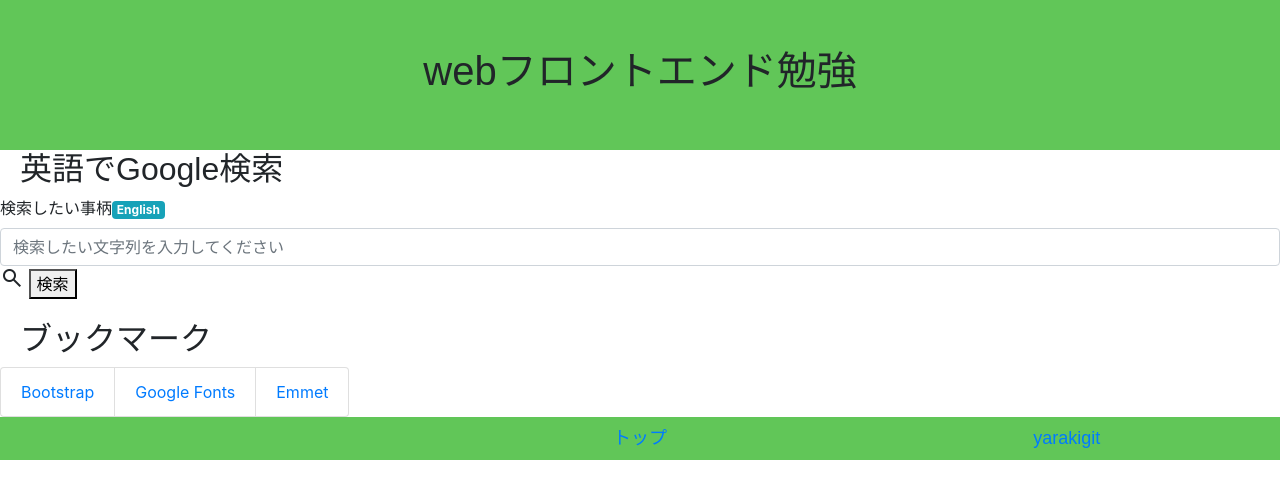
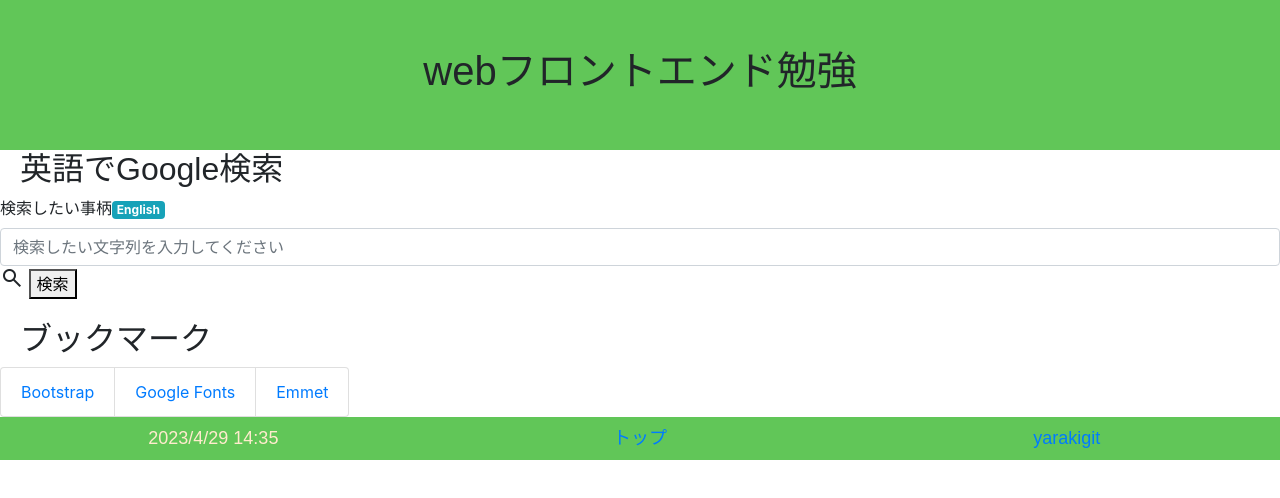
Before and after one commit to yarakigit/2023-web-frontend-sandbox, a plain HTML site: page index.html in a window 1280 px wide. Drawn offline with nearby package versions, Linux system fonts and the light colour scheme; a web font is replaced by a local one.

Commit message:
add date js script

```diff
--- a/css/style.css
+++ b/css/style.css
@@ -11,14 +11,20 @@ body footer .container-fluid{
     background: #61c658;
     font-size: large;
 }
-
-footer div.col-md-4:first-child p{
+footer #footerDate {
+    display: flex;
+    justify-content:  center;
+    align-items: center;
+    height: 100%;
+    color: blanchedalmond;
+}
+footer #footerTop {
     display: flex;
     justify-content:  center;
     align-items: center;
     height: 100%;
 }
-footer div.col-md-4:last-child p {
+footer #footerGithubUrl {
     display: flex;
     justify-content:  center;
     align-items: center;
--- a/index.html
+++ b/index.html
@@ -38,14 +38,40 @@
     <footer>
         <div class="container-fluid">
             <div class="row">
-                <div class="col-md-4 offset-md-4">
-                    <p><a href="#top">トップ</a></p>
+                <div class="col-md-4">
+                    <p id="footerDate">xxxx/xx/xx/xx:xx</p>
                 </div>
                 <div class="col-md-4">
-                    <p><a href="https://github.com/yarakigit">yarakigit</a></p>
+                    <p id="footerTop"><a href="#top">トップ</a></p>
+                </div>
+                <div class="col-md-4">
+                    <p id="footerGithubUrl"><a href="https://github.com/yarakigit">yarakigit</a></p>
                 </div>
             </div>
         </div>
     </footer>
+    <script>
+        var datePrint = function() {
+            // 現在の日時を取得
+            var now = new Date();
+
+            // 日時の各値を取得
+            var year = now.getFullYear(); // 西暦
+            var month = now.getMonth() + 1; // 月
+            var day = now.getDate(); // 日
+            var hour = now.getHours(); // 時間
+            var minute = now.getMinutes(); // 分
+
+            // テキストを生成
+            var datetime = year + '/' + month + '/' + day + ' ' + hour + ':' + minute;
+
+            // テキストを表示
+            console.log(datetime); // 例: "2023/4/29 15:30"
+
+            document.getElementById('footerDate').innerHTML = datetime;
+        }
+        datePrint()
+        timer_id = setInterval(datePrint, 60*1000);
+    </script>
 </body>
 </html>
```
